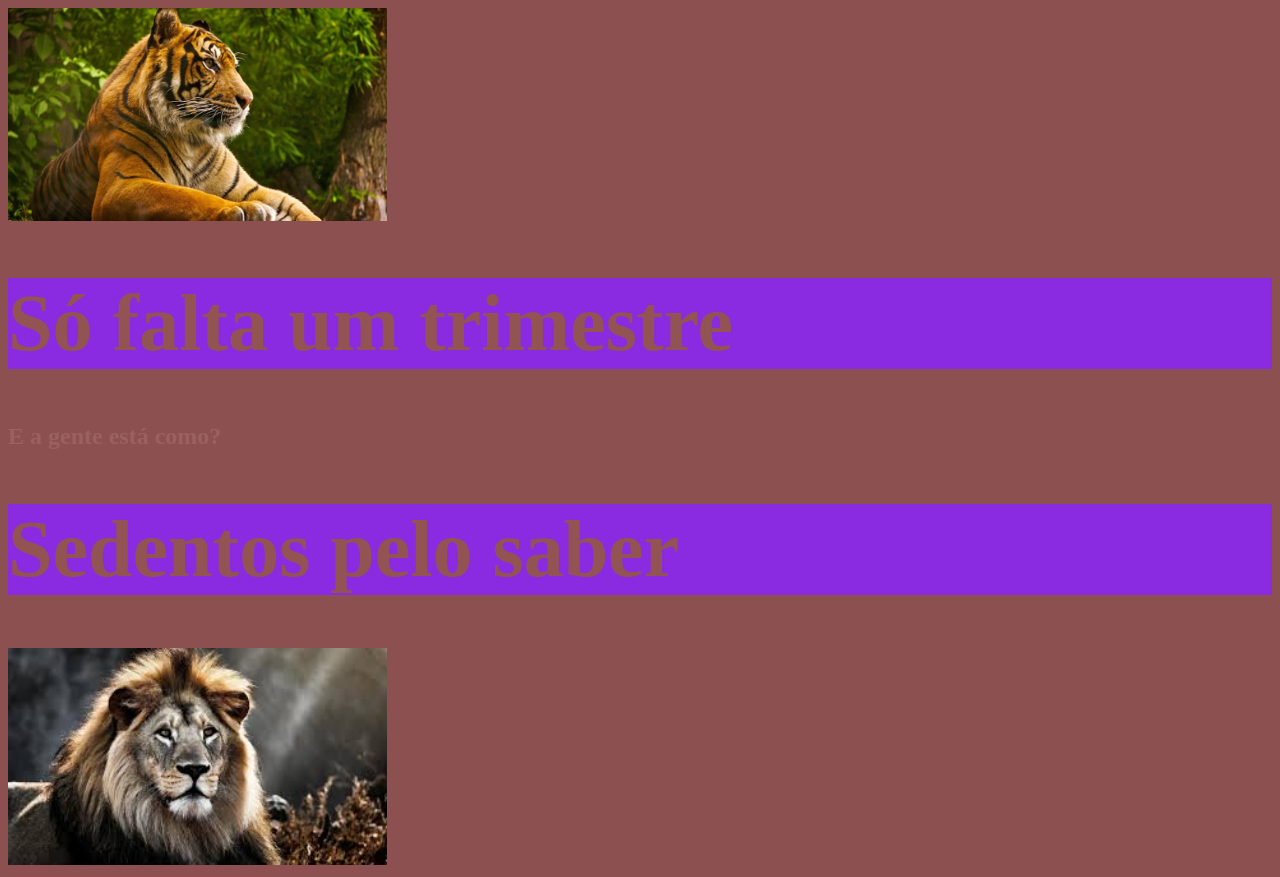
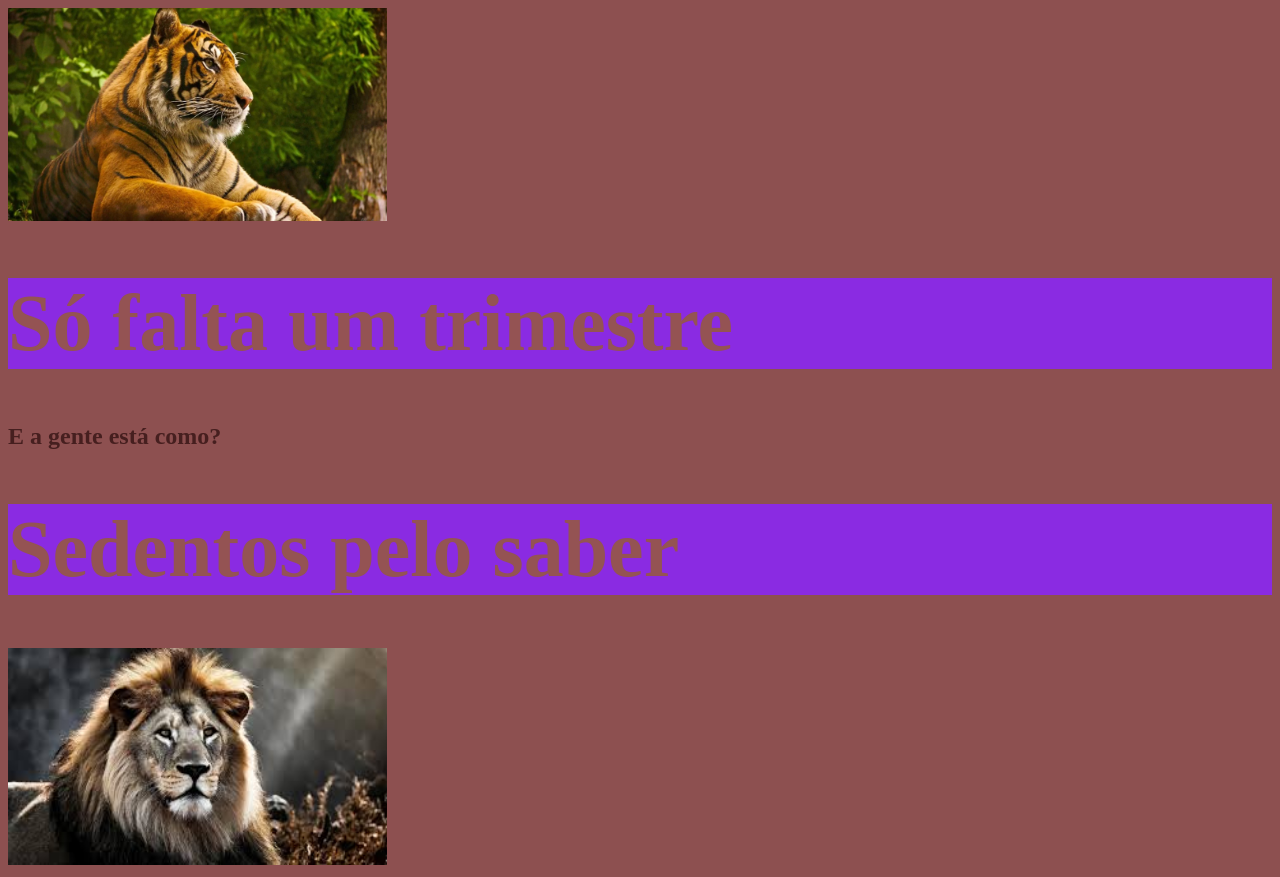
Before and after one commit to isadorabessani-cpu/Agro-forte, a plain HTML site: page index.html in a window 1280 px wide. Drawn offline with Linux system fonts and the light colour scheme; files whose address does not match are found by name.

Commit message:
style.css

```diff
--- a/style.css
+++ b/style.css
@@ -18,7 +18,7 @@ h1 {
 
 h2 {
 
-    color:rgb(155, 97, 97);
+    color:rgb(70, 31, 31);
 
 }
 footer{
```
